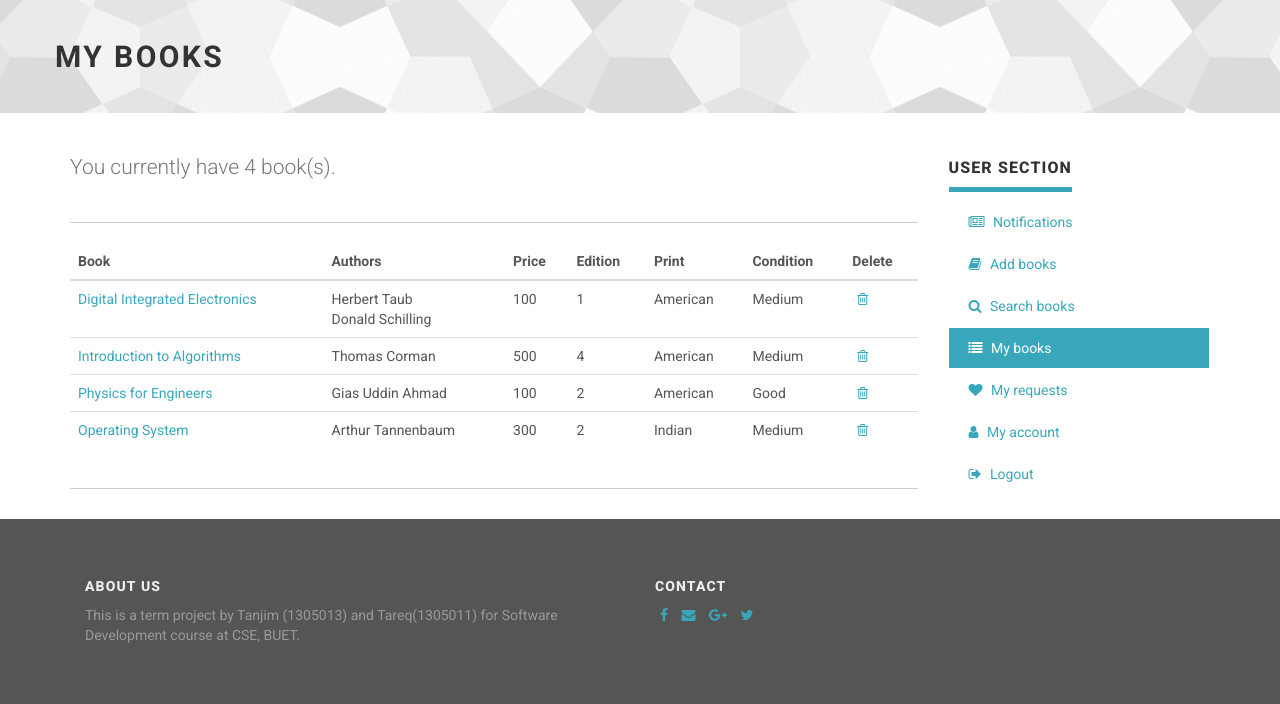
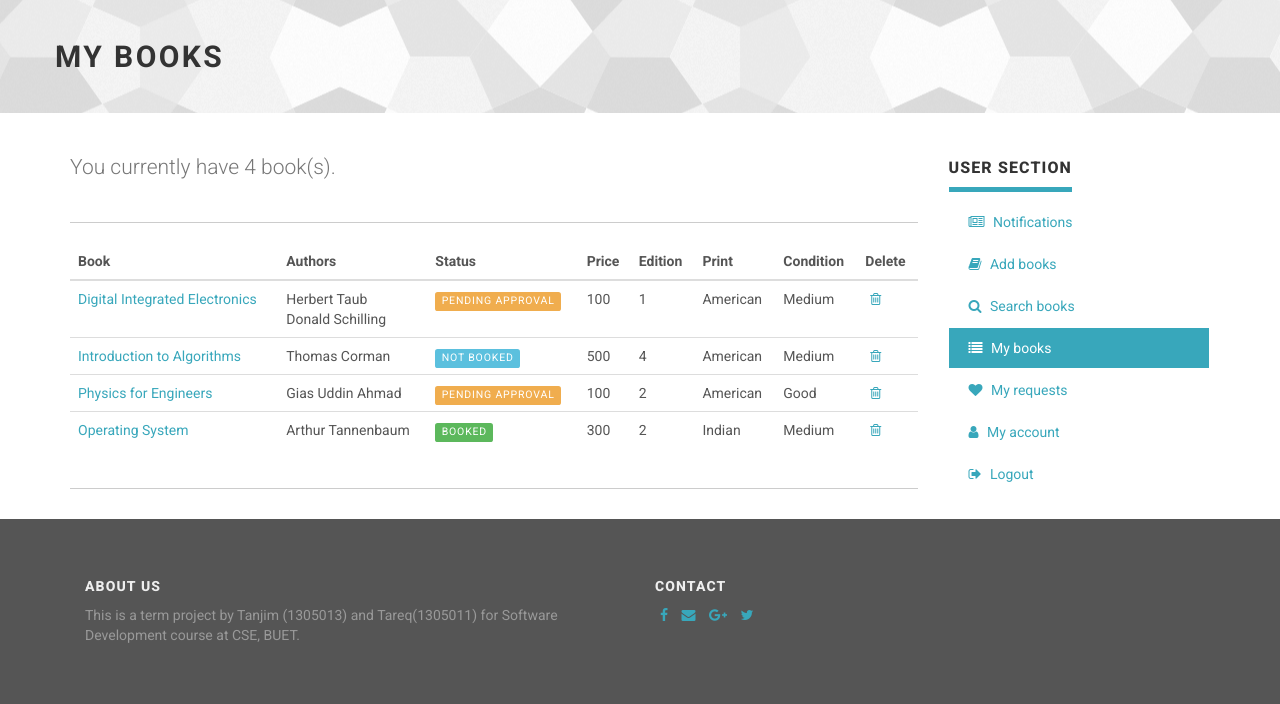
Before and after one commit to mahmoodtareq/Lightbeam, a Django app: template templates/user-books.html in a window 1280 px wide. Shown: the top 704 px of the page. Run offline with Django 3.2, Linux system fonts and the light colour scheme; the template is opened without the code that fills it: values that come from a table or form of the project are taken from there, others are empty; data comes from the database, SQL or seed files in the repository; both versions use the stored data as it was after the commit; parts of the project's set-up code (start-up, migrations or seed data) failed here and were passed over; some libraries are stand-ins or nearby versions.

Commit message:
user book status added

```diff
--- a/templates/user-books.html
+++ b/templates/user-books.html
@@ -68,6 +68,7 @@
                                             <tr>
                                                 <th>Book</th>
                                                 <th>Authors</th>
+                                                <th>Status</th>
                                                 <th>Price</th>
                                                 <th>Edition</th>
                                                 <th>Print</th>
@@ -87,6 +88,15 @@
                                                 <td>{% for author in product.book.authors.all %}
                                                     {{ author.name }} </br>
                                                 {% endfor %}
+                                                </td>
+                                                <td>
+                                                    {% if product.book.approval_status == 'P' %}
+                                                        <label class="label label-warning">Pending Approval</label>
+                                                    {% elif product.isBooked %}
+                                                        <label class="label label-success">Booked</label>
+                                                    {% elif product.book.approval_status == 'A' %}
+                                                        <label class="label label-info">Not Booked</label>
+                                                    {% endif %}
                                                 </td>
                                                 <td>{{ product.price }}</td>
 
--- a/userapp/models.py
+++ b/userapp/models.py
@@ -46,7 +46,7 @@ class Author(models.Model):
 class Book(models.Model):
     # id : integer
     APROVAL_STATUSES = (
-        ('P', 'Pending Approval'),
+        ('P', 'Pending'),
         ('A', 'Approved'),
     )
     name = models.CharField(max_length=50)
@@ -91,6 +91,10 @@ class Product(models.Model):
             raise Exception
             'product information is invalid'
 
+    @property
+    def isBooked(self):
+        return Product.objects.filter(currentholder__product_id=self.id).count() == 1
+
 
 class Serial(models.Model):
     product = models.ForeignKey(Product, on_delete=models.CASCADE)
```
Also changed, not shown: db.sqlite3.
